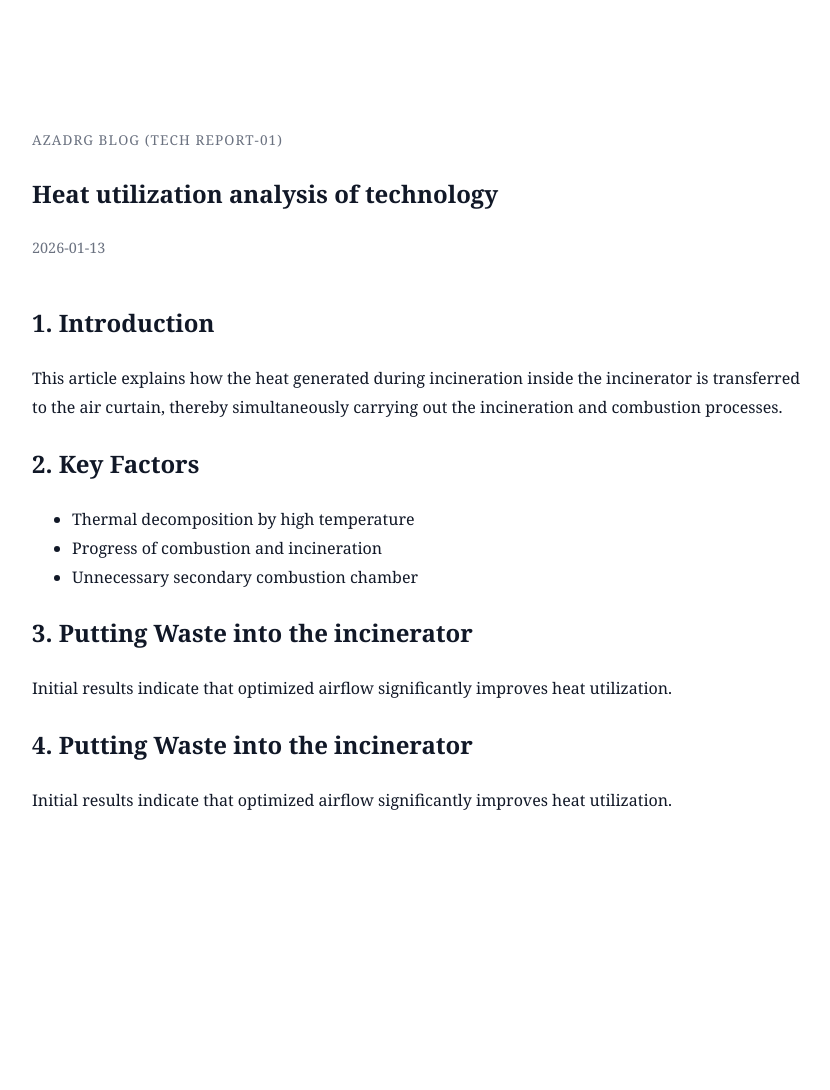
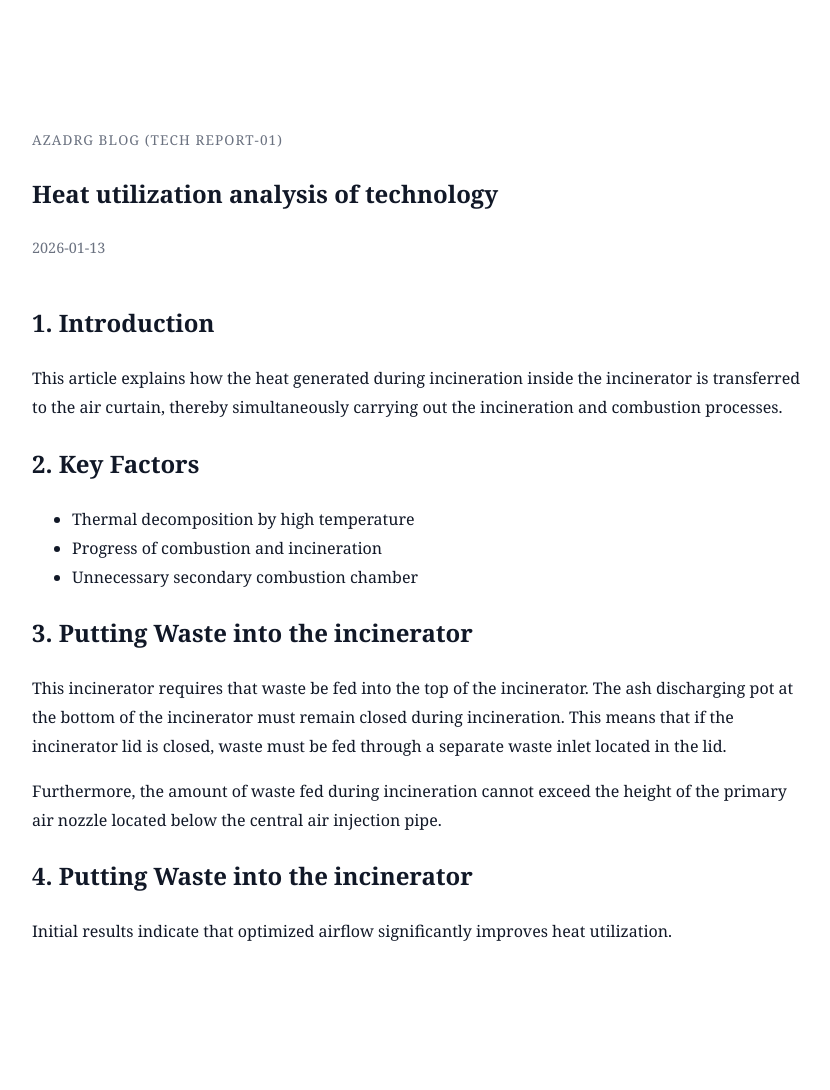
Before and after one commit to ssimsangmin49-creator/ecofriendly-polymer-compounds-incineration, a Jekyll site: the page built from _posts/2026-01-13-analysis-report-01.md, in a window 1280 px wide. Shown: the whole page, without its empty margins (222-1052 px from the left). Built offline with Jekyll 4.4.1, drawn with Linux system fonts in a browser that asks for light colours; before the commit the page ends 959 px from its top, so only the background shows below that.

Commit message:
Update 2026-01-13-analysis-report-01.md

```diff
--- a/_posts/2026-01-13-analysis-report-01.md
+++ b/_posts/2026-01-13-analysis-report-01.md
@@ -18,8 +18,13 @@ to the air curtain, thereby simultaneously carrying out the incineration and com
 
 ## 3. Putting Waste into the incinerator
 
-Initial results indicate that optimized airflow
-significantly improves heat utilization.
+This incinerator requires that waste be fed into the top of the incinerator. The ash discharging pot
+at the bottom of the incinerator must remain closed during incineration.
+This means that if the incinerator lid is closed, waste must be fed through a separate waste inlet
+located in the lid.
+
+Furthermore, the amount of waste fed during incineration cannot exceed
+the height of the primary air nozzle located below the central air injection pipe.
 
 ## 4. Putting Waste into the incinerator
 
```
